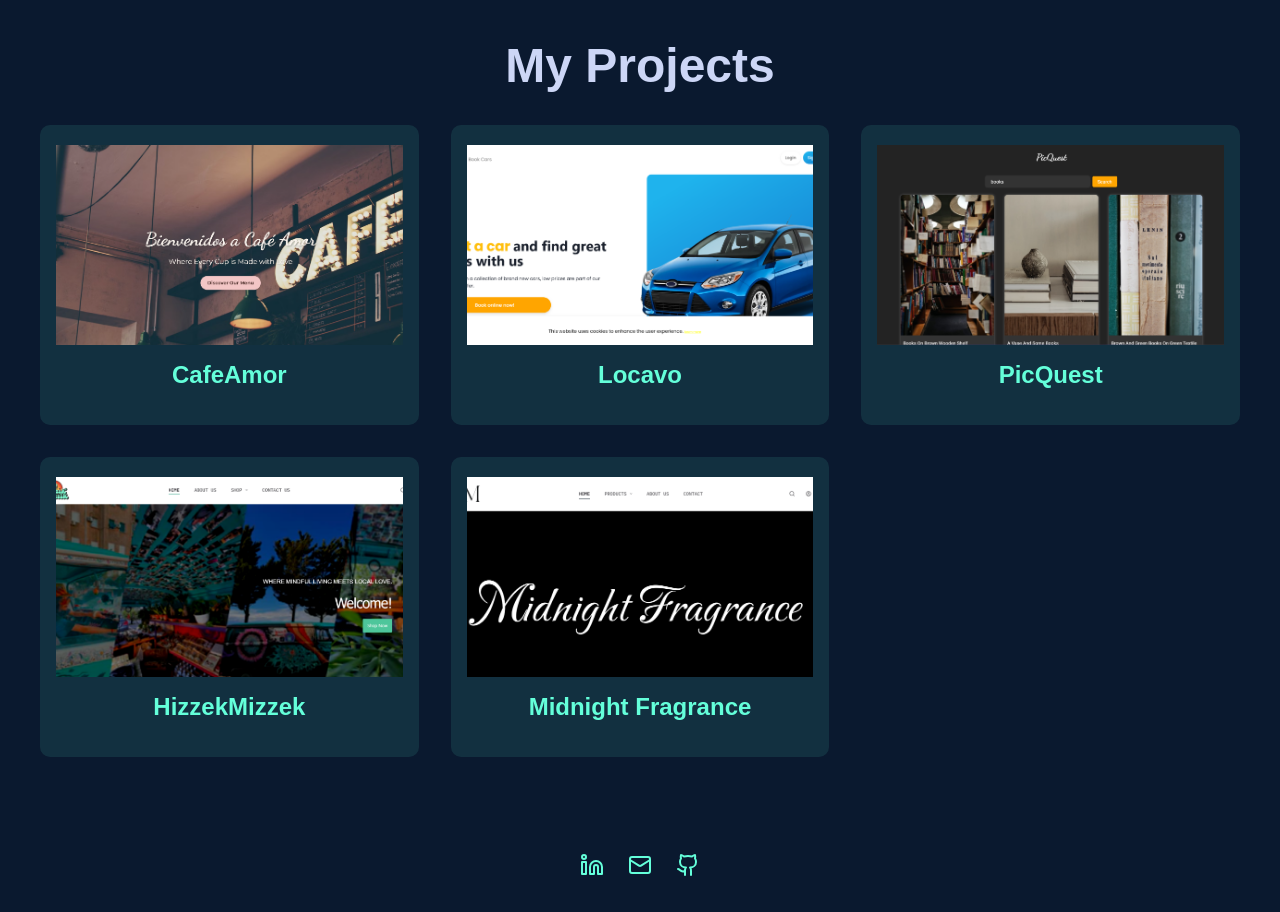
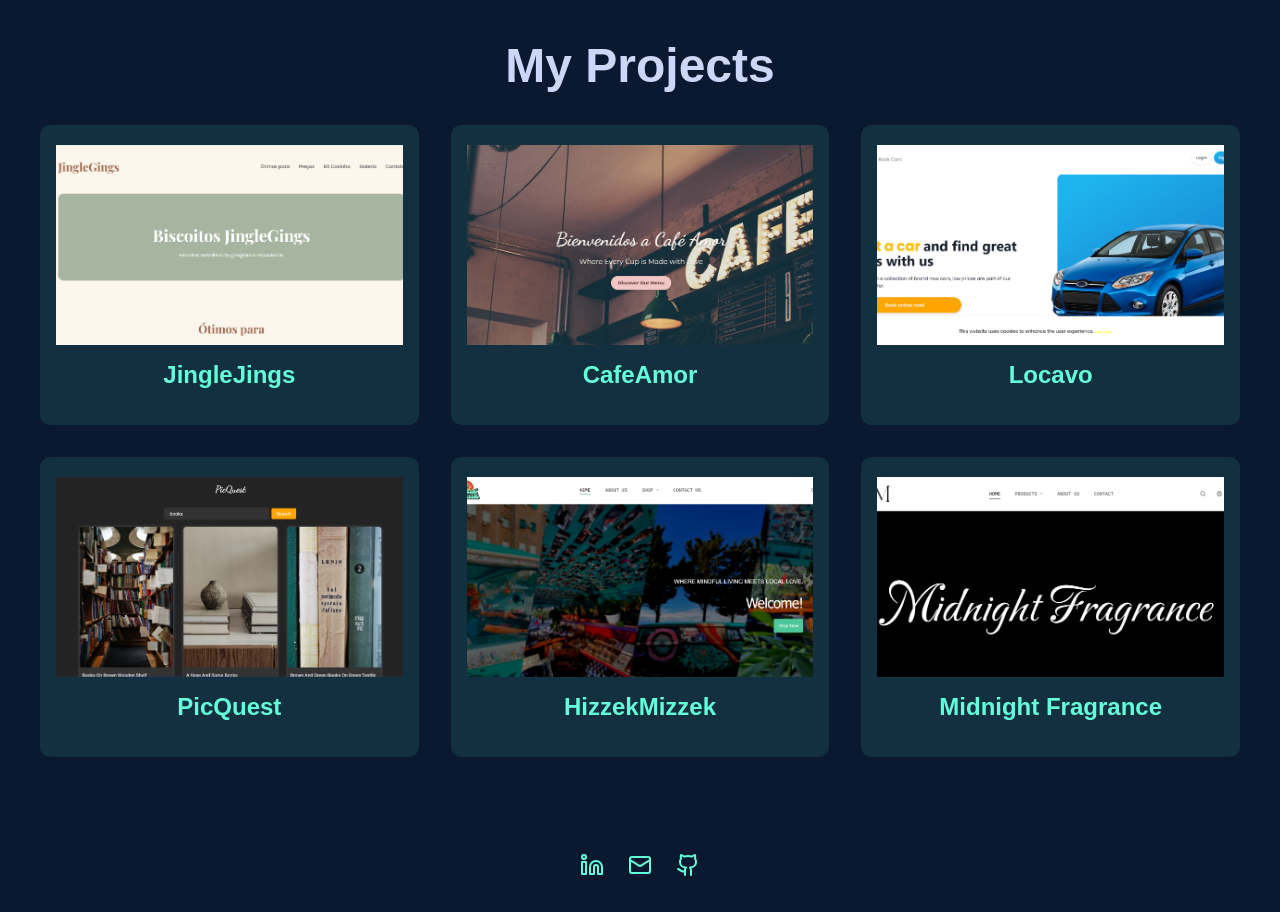
Before and after one commit to hania-cs/MyPortfolio, a React (Vite) app: page / in a window 1280 px wide. Shown: the part 3140-4052 px from the top of the page. Built offline with nearby package versions, Linux system fonts and the light colour scheme; a web font is replaced by a local one.

Commit message:
add new project

```diff
--- a/src/components/Homepage.jsx
+++ b/src/components/Homepage.jsx
@@ -73,6 +73,7 @@ export default function Home() {
   Explore My Work
 </button>
 
+
       </div>
     </div>
   )
--- a/src/components/ProjectsSection.jsx
+++ b/src/components/ProjectsSection.jsx
@@ -37,6 +37,13 @@ const ProjectCard = ({ project }) => {
 export default function ProjectsSection() {
   const projects = [
     {
+      title: "JingleJings",
+      description: "A one page website built for a small business in Brazil, built with React",
+      image: "./assets/jingle.png",
+      github: "https://github.com/hania-cs/JingleGings",
+      demo: "https://jingle-gings.vercel.app/"
+    },
+    {
       title: "CafeAmor",
       description: "A simple coffee shop website built with React",
       image: "./assets/cafeamor.png",
@@ -48,7 +55,7 @@ export default function ProjectsSection() {
       description: "An ongoing school project built with React",
       image: "./assets/locavo.png",
       github: "https://github.com/hania-cs/Locavo-Frontend",
-      demo: "https://hania-cs.github.io/Locavo-Frontend/"
+      demo: "https://locavo-frontend.vercel.app/"
     },
     {
       title: "PicQuest",
```
Also changed, not shown: public/assets/jingle.png (added), 1 other file (tests, documents, lock files or other folders).
